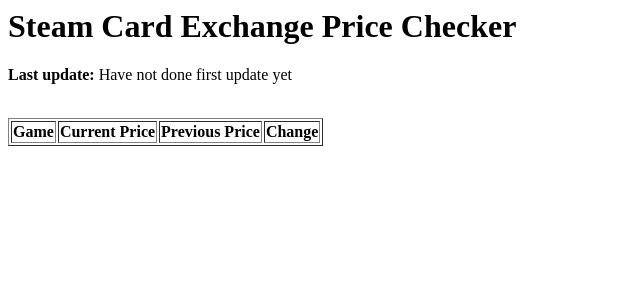
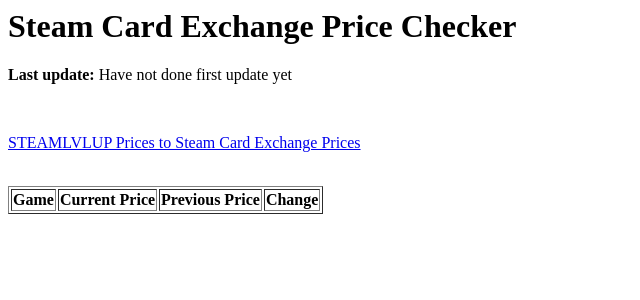
Before and after one commit to CaptainGinyu/sceChecker, a Flask app: page / in a window 1280 px wide. Shown: the top 300 px of the page, without its empty margins (0-640 px from the left). Run offline with Flask 2, Linux system fonts and the light colour scheme; data that the repository does not hold is empty.

Commit message:
Added steamlvlup stuff

```diff
--- a/app.py
+++ b/app.py
@@ -6,6 +6,8 @@
 import requests
 import json
 import re
+import urllib.parse
+import math
 
 app = Flask(__name__)
 app.config['SQLALCHEMY_DATABASE_URI'] = os.environ.get('DATABASE_URL')
@@ -99,8 +101,7 @@
     db.session.commit()
 
 @app.route('/')
-@app.route('/index')
-def home():
+def index():
 
     print('ACCESSED HOME PAGE!')
     sys.stdout.flush()
@@ -118,6 +119,51 @@
 
     return render_template('index.html', curr_prices = curr_prices, prev_prices = prev_prices, update_time = update_time)
 
+@app.route('/steamlvluptosce')
+def steamlvluptosce():
+
+    print('ACCESSED STEAMLVLUP TO SCE PAGE!')
+    sys.stdout.flush()
+
+    prices_row = CardHistory.query.filter_by(label = 'prices').first()
+
+    if prices_row:
+        curr_prices = prices_row.curr_info
+        update_time = prices_row.last_update
+    else:
+        curr_prices = {}
+        update_time = 'Have not done first update yet'
+
+    page = 0
+    steamlvlup_url = 'https://steamlvlup.com/shop/items?hide_exist=false&page=' + str(page) + '&sort_by=price&sort_type=asc'
+    steamlvlup_page = requests.get(steamlvlup_url)
+    steamlvlup_json = json.loads(steamlvlup_page.text)
+    steamlvlup_items = steamlvlup_json['items']
+    if type(steamlvlup_items) is dict:
+        steamlvlup_items = steamlvlup_items.values()
+
+    #This is how the STEAMLVLUP guys calculate the last page
+    last_page = math.ceil(steamlvlup_json['max_count'] / 28)
+
+    for page in range(1, last_page):
+        steamlvlup_url = 'https://steamlvlup.com/shop/items?hide_exist=false&page=' + str(page) + '&sort_by=price&sort_type=asc'
+        steamlvlup_page = requests.get(steamlvlup_url)
+        steamlvlup_json = json.loads(steamlvlup_page.text)
+        if not steamlvlup_json['success']:
+            break
+        if type(steamlvlup_json['items']) is dict:
+            steamlvlup_items += steamlvlup_json['items'].values()
+        elif type(steamlvlup_json['items']) is list:
+            steamlvlup_items += steamlvlup_json['items']
+
+    steamlvlup_prices = {}
+    print(steamlvlup_items)
+    for item in steamlvlup_items:
+        curr_item_name = urllib.parse.unquote(item['name'])
+        steamlvlup_prices[curr_item_name] = item['set_price']
+
+    return render_template('steamlvluptosce.html', steamlvlup_prices = steamlvlup_prices, curr_prices = curr_prices, update_time = update_time)
+
 if __name__ == '__main__':
 
     port = int(os.environ.get("PORT", 5432))
--- a/templates/index.html
+++ b/templates/index.html
@@ -6,6 +6,8 @@
 	<body>
 		<h1>Steam Card Exchange Price Checker</h1>
 		<p><b>Last update: </b>{{ update_time }}</p>
+		<br>
+		<p><a href="{{ url_for('steamlvluptosce') }}">STEAMLVLUP Prices to Steam Card Exchange Prices</a></p>
 		<br>
 		<table border = "1">
 		<tr>
@@ -22,10 +24,10 @@
 					{% set prev_price = "None" %}
 				{% endif %}
 
-				{% if (prev_price == "None") or (curr_price == prev_price) %}
+				{% if (prev_price == "None") or (curr_price|int == prev_price|int) %}
 					{% set highlight = "#00ffffff" %}
 					{% set change_status = "" %}
-				{% elif curr_price > prev_price %}
+				{% elif curr_price|int > prev_price|int %}
 					{% set highlight = "#a3ffa9" %}
 					{% set change_status = "Increase" %}
 				{% else %}
```
Also changed, not shown: templates/steamlvluptosce.html (added, +32 -0 lines).
